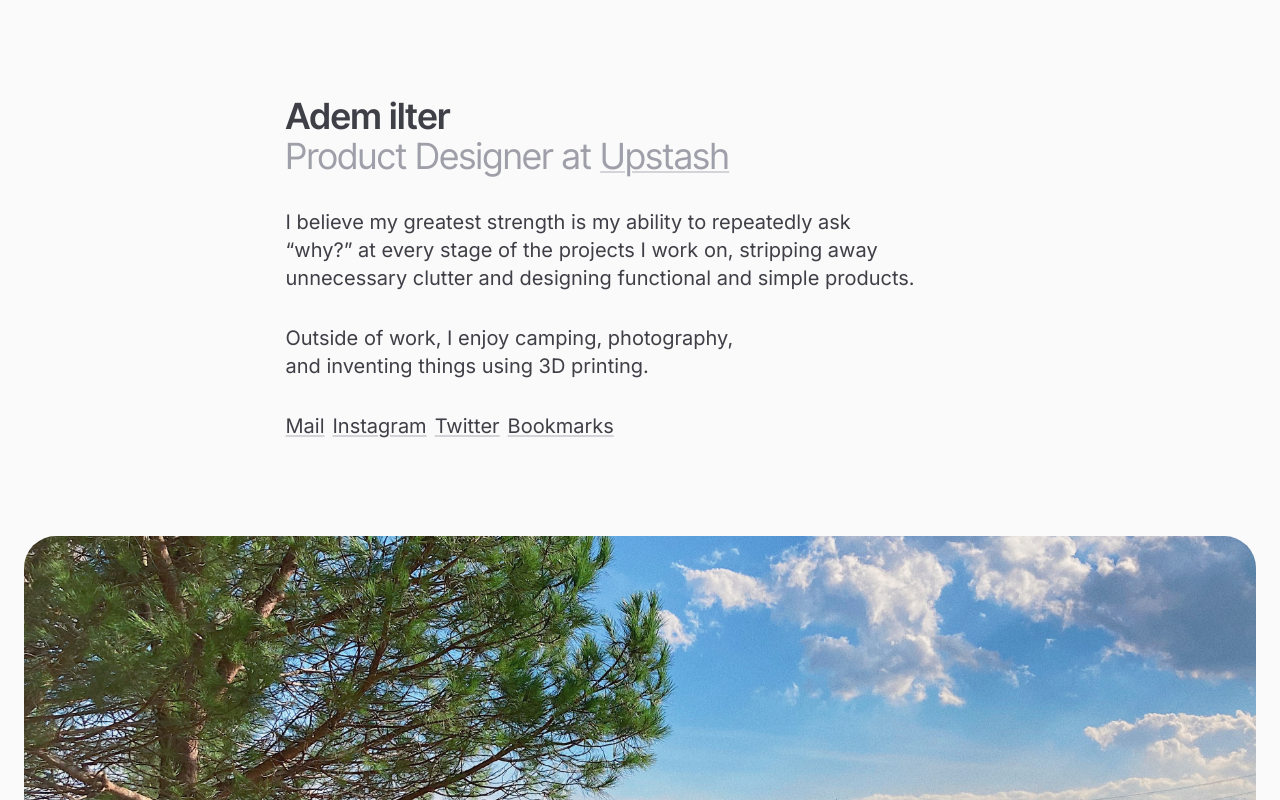
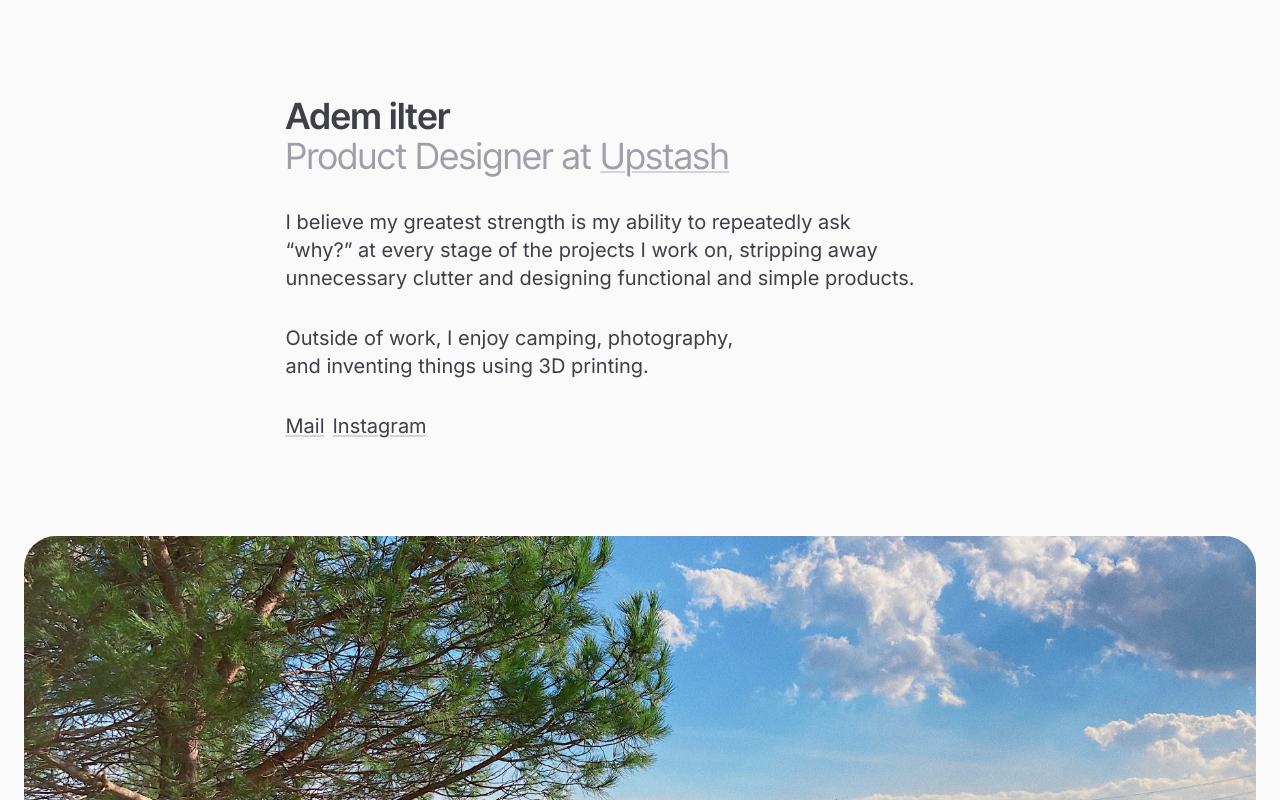
Before and after one commit to ademilter/homepage, a Next.js app: page / in a window 1280 px wide. Shown: the top 800 px of the page. Built offline with nearby package versions, Linux system fonts and the light colour scheme.

Commit message:
Remove Twitter and Bookmarks social buttons

```diff
--- a/src/app/page.tsx
+++ b/src/app/page.tsx
@@ -27,8 +27,6 @@ export default function Index() {
         <Social>
           <SocialButton href={`mailto:${SOCIAL.email}`}>Mail</SocialButton>
           <SocialButton href={SOCIAL.instagram}>Instagram</SocialButton>
-          <SocialButton href={SOCIAL.twitter}>Twitter</SocialButton>
-          <SocialButton href={SOCIAL.raindrop}>Bookmarks</SocialButton>
         </Social>
       </Container>
 
```
